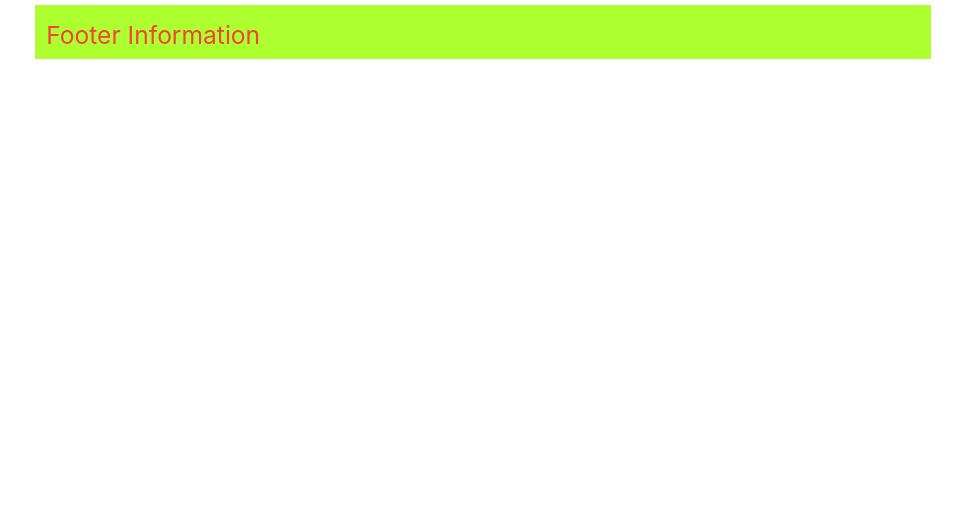
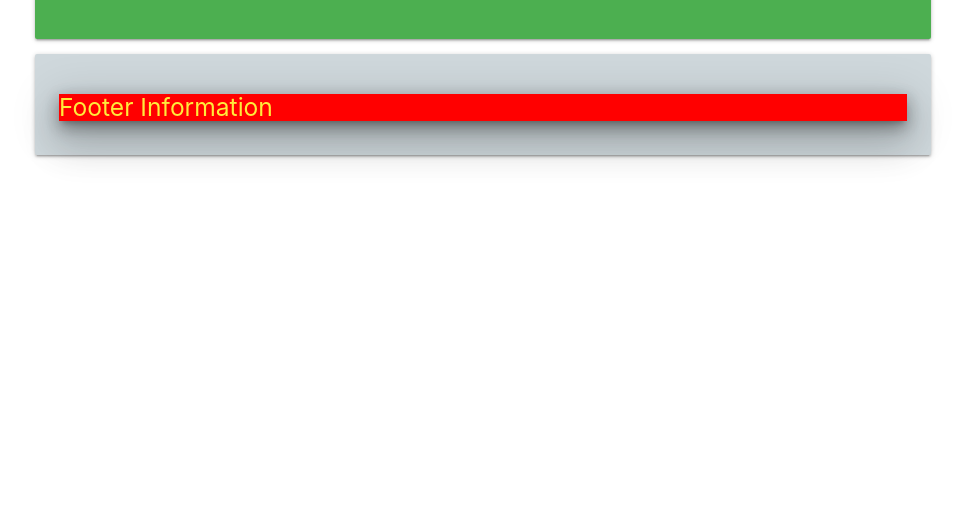
Before and after one commit to ejjonzey/html_blog_practice, a plain HTML site: page public/index.html in a window 1280 px wide. Shown: the part 289-800 px from the top of the page, without its empty margins (157-1122 px from the left). Drawn offline with nearby package versions, Linux system fonts and the light colour scheme.

Commit message:
more playing with materialize

```diff
--- a/public/index.html
+++ b/public/index.html
@@ -14,15 +14,10 @@
   </header>
   <nav class=""</nav>
   <body class="container">
-      <div class="card-panel green lighten-0"><h3>Hello World!</h3></div>
-      <div class=""</div>
-      <div class=""</div>
+      <div class="card-panel green darken-10"><h3>The final annihilation of the life form known as Man. Let the attack begin.</h3></div>
+      <div class="card-panel blue-grey lighten-4"</div>
+      <div class="z-depth-3"</div>
+      <div class="z-depth-5"</div>
    </body>
-   <footer id="page-footer">
-     <div class="row">
-       <div class="col s10 m8 l6">
-       <h5 class="red-text">Footer Information</h5>
-     </div>
-     </div>
-   </footer>
+   <footer id="page-footer"><h5 class="yellow-text">Footer Information</h5></footer>
 </html>
--- a/public/style.css
+++ b/public/style.css
@@ -1,3 +1,11 @@
 #page-footer{
-	background-color: #adff2f;
+	background-color: red;
 };
+ body {
+     display: flex;
+     min-height: 100vh;
+     flex-direction: column;
+ }
+ main {
+     flex: 1 0 auto;
+ };
```
